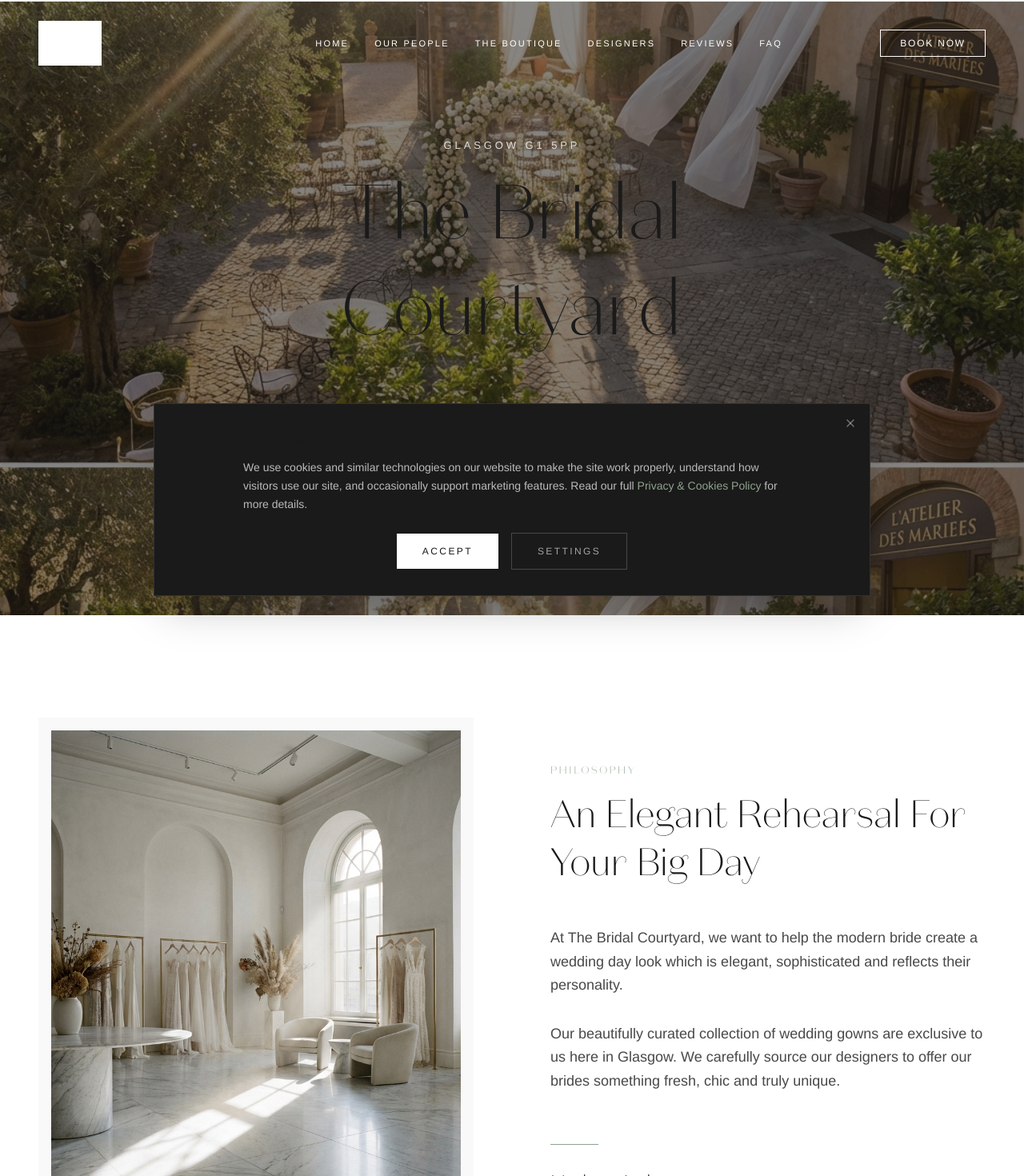
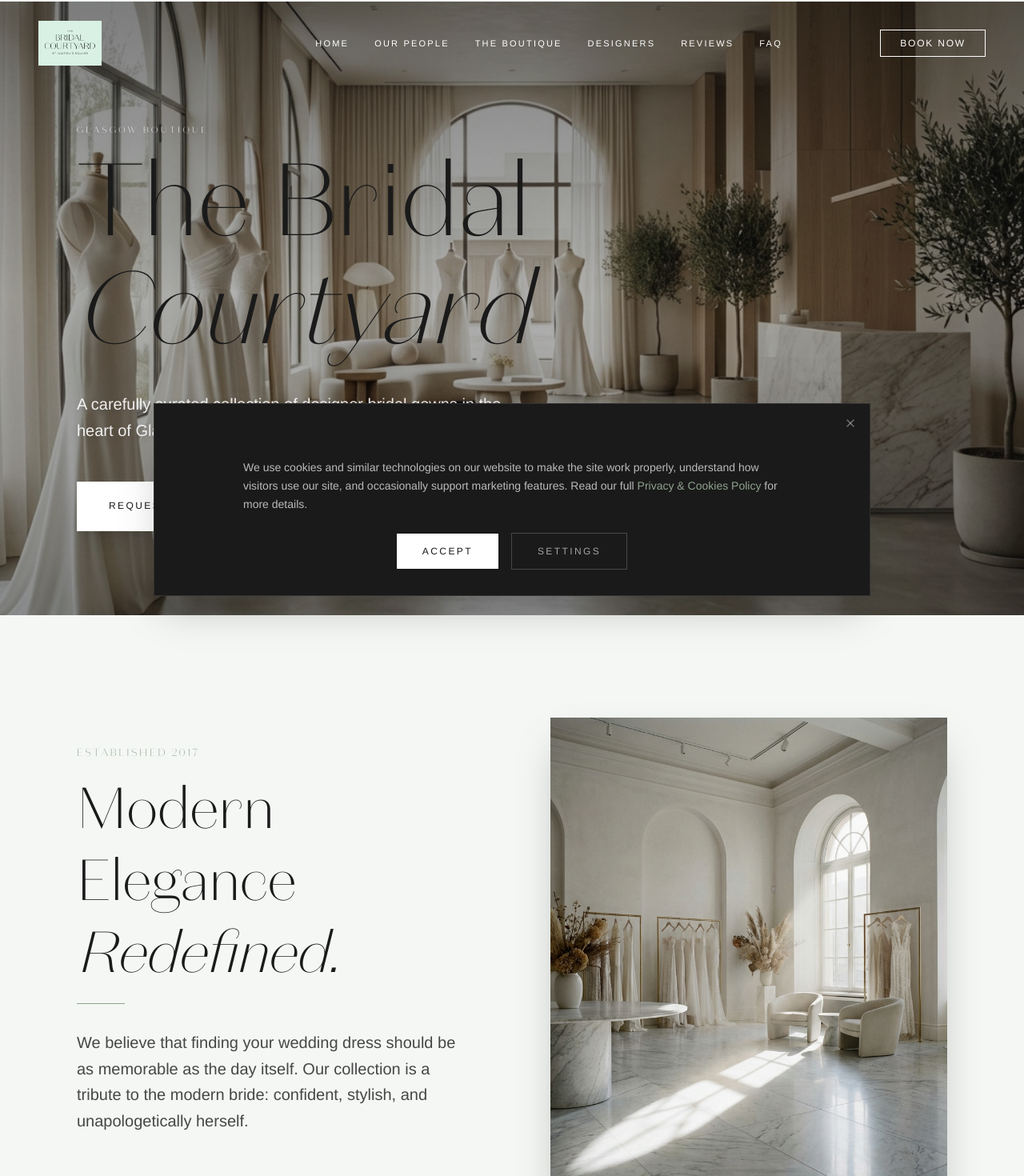
Before and after one commit to AliNMackie/bridalcourtyard, a Next.js app: page / in a window 1280 px wide. Shown: the part 31-1501 px from the top of the page at 80% size. Built offline with nearby package versions, Linux system fonts and the light colour scheme.

Commit message:
fix: restore dress-focused hero, add Reviews to homepage, fix logo visibility, and correct branding typos

```diff
--- a/src/app/page.tsx
+++ b/src/app/page.tsx
@@ -2,6 +2,7 @@
 import Hero from "@/components/Hero";
 import About from "@/components/About";
 import Designers from "@/components/Designers";
+import ReviewsSection from "@/components/ReviewsSection";
 import MeetLindsay from "@/components/MeetLindsay";
 import { Metadata } from "next";
 
@@ -16,6 +17,7 @@
       <Hero />
       <About />
       <Designers />
+      <ReviewsSection />
       <MeetLindsay />
     </main>
   );
--- a/src/components/About.tsx
+++ b/src/components/About.tsx
@@ -1,57 +1,61 @@
 
 "use client";
 
+import { Section } from "./ui/Section";
+import { motion } from "framer-motion";
 import Image from "next/image";
-import { motion } from "framer-motion";
 
 export default function About() {
   return (
-    <section className="bg-white py-24 md:py-32 overflow-hidden">
-      <div className="max-w-7xl mx-auto px-6 md:px-12 grid md:grid-cols-2 gap-16 md:gap-24">
+    <Section id="about" className="bg-sage-light py-24 md:py-32 overflow-hidden border-b border-gray-100">
+      <div className="max-w-7xl mx-auto px-6 md:px-12">
+        <div className="grid md:grid-cols-2 gap-16 md:gap-24 items-center">
+
+          <motion.div
+            initial={{ opacity: 0, y: 30 }}
+            whileInView={{ opacity: 1, y: 0 }}
+            transition={{ duration: 1 }}
+            viewport={{ once: true }}
+            className="space-y-8"
+          >
+            <div className="space-y-4">
+              <span className="eyebrow">Established 2017</span>
+              <h2 className="font-display text-4xl md:text-5xl lg:text-7xl text-charcoal leading-tight">
+                Modern Elegance <br />
+                <span className="italic">Redefined.</span>
+              </h2>
+              <div className="sage-rule" />
+            </div>
+
+            <p className="font-body text-lg md:text-xl text-charcoal/80 leading-relaxed max-w-xl font-light">
+              We believe that finding your wedding dress should be as memorable as the day itself. Our collection is a tribute to the modern bride: confident, stylish, and unapologetically herself.
+            </p>
+
+            <div className="flex items-center space-x-6 pt-4">
+              <div className="w-12 h-[1px] bg-sage" />
+              <p className="font-body text-[11px] uppercase tracking-[0.3em] text-sage font-medium">
+                The Bridal Courtyard
+              </p>
+            </div>
+          </motion.div>
 
           <motion.div
             initial={{ opacity: 0, scale: 0.95 }}
             whileInView={{ opacity: 1, scale: 1 }}
-          transition={{ duration: 1.2 }}
+            transition={{ duration: 1 }}
             viewport={{ once: true }}
-          className="relative aspect-[4/5] bg-luxury-gray"
+            className="relative aspect-[4/5] bg-white shadow-2xl overflow-hidden"
           >
             <Image
               src="/about-cinematic.png"
-            alt="Bridal Courtyard Atmosphere"
+              alt="Inside our Glasgow Boutique"
               fill
-            className="object-cover p-4"
+              className="object-cover"
             />
-          <div className="absolute -bottom-8 -right-8 w-48 h-48 border border-sage/20 -z-10" />
+            <div className="absolute inset-0 bg-sage/5 mix-blend-multiply" />
           </motion.div>
-
-        <div className="flex flex-col justify-center space-y-12">
-          <div className="space-y-6">
-            <span className="eyebrow">Philosophy</span>
-            <h2 className="font-display text-4xl md:text-5xl text-charcoal leading-tight">
-              An Elegant Rehearsal For Your Big Day
-            </h2>
-          </div>
-
-          <div className="space-y-8 font-body font-light text-charcoal/80 text-lg leading-relaxed">
-            <p>
-              At The Bridal Courtyard, we want to help the modern bride create a wedding day look which is elegant, sophisticated and reflects their personality.
-            </p>
-            <p>
-              Our beautifully curated collection of wedding gowns are exclusive to us here in Glasgow. We carefully source our designers to offer our brides something fresh, chic and truly unique.
-            </p>
-          </div>
-
-          <div className="pt-4">
-            <div className="sage-rule mb-8" />
-            <div className="space-y-2">
-              <p className="font-display text-2xl text-charcoal">Lindsay Jackson</p>
-              <p className="font-body text-[11px] uppercase tracking-widest text-sage">Founder & Creative Director</p>
         </div>
       </div>
-        </div>
-
-      </div>
-    </section>
+    </Section>
   );
 }
--- a/src/components/Footer.tsx
+++ b/src/components/Footer.tsx
@@ -78,7 +78,7 @@
 
           <div className="pt-8 border-t border-white/5">
             <p className="text-[10px] font-body font-light uppercase tracking-widest text-white/40">
-              © 2020 BRIDAL COURT YARD. ALL RIGHTS RESERVED
+              © 2026 THE BRIDAL COURTYARD. ALL RIGHTS RESERVED
             </p>
           </div>
         </div>
--- a/src/components/Hero.tsx
+++ b/src/components/Hero.tsx
@@ -1,60 +1,79 @@
 
 "use client";
 
+import { Section } from "./ui/Section";
+import { motion } from "framer-motion";
+import Link from "next/link";
 import Image from "next/image";
-import Link from "next/link";
-import { motion } from "framer-motion";
 
 export default function Hero() {
   return (
-    <section className="relative h-screen flex items-center justify-center overflow-hidden bg-charcoal">
-      {/* Background Image with Overlay */}
-      <div className="absolute inset-0 z-0 group">
+    <Section id="home" className="relative h-screen min-h-[700px] p-0 overflow-hidden flex items-center">
+      {/* Background Image with Parallax-like Zoom */}
+      <motion.div
+        initial={{ scale: 1.1 }}
+        animate={{ scale: 1 }}
+        transition={{ duration: 10, ease: "easeOut" }}
+        className="absolute inset-0 z-0"
+      >
         <Image
-          src="/hero-cinematic.png"
-          alt="The Bridal Courtyard"
+          src="/hero.png"
+          alt="Luxury Bridal Boutique Glasgow"
           fill
-          className="object-cover transition-transform duration-1000 group-hover:scale-105 opacity-60"
+          className="object-cover"
           priority
         />
-        <div className="absolute inset-0 bg-charcoal/20" />
-      </div>
+        {/* Multi-layered Premium Overlays */}
+        <div className="absolute inset-0 bg-charcoal/30 bg-gradient-to-b from-charcoal/40 via-transparent to-charcoal/20" />
+        <div className="absolute inset-0 bg-sage/5 mix-blend-multiply" />
+      </motion.div>
 
+      <div className="max-w-7xl mx-auto px-6 md:px-12 relative z-10 w-full pt-20">
+        <div className="max-w-4xl">
           <motion.div
             initial={{ opacity: 0, y: 30 }}
             animate={{ opacity: 1, y: 0 }}
             transition={{ duration: 1, delay: 0.5 }}
-        className="relative z-10 max-w-4xl mx-auto text-center space-y-10 px-6"
+            className="space-y-8"
           >
             <div className="space-y-4">
-          <span className="block text-[13px] uppercase tracking-[0.3em] text-white/80 font-light">
-            Glasgow G1 5PP
-          </span>
-          <h1 className="font-display text-5xl md:text-7xl lg:text-8xl text-white leading-tight">
-            The Bridal Courtyard
+              <span className="eyebrow !text-white !tracking-[0.3em] !text-[11px] drop-shadow-sm">Glasgow Boutique</span>
+              <h1 className="text-6xl md:text-7xl lg:text-9xl text-white font-display leading-[1.1] md:leading-[1.05] drop-shadow-2xl">
+                The Bridal <br className="hidden md:block" />
+                <span className="italic font-light">Courtyard</span>
               </h1>
             </div>
 
-        <div className="flex flex-col md:flex-row items-center justify-center gap-8 pt-4">
+            <p className="font-body text-lg md:text-xl text-white/90 max-w-xl leading-relaxed font-light drop-shadow-md">
+              A carefully curated collection of designer bridal gowns in the heart of Glasgow&apos;s historic St Andrew&apos;s Square.
+            </p>
+
+            <div className="flex flex-col sm:flex-row gap-6 pt-4">
               <Link
                 href="/contact"
-            className="bg-white text-charcoal px-10 py-5 text-[13px] uppercase tracking-[0.2em] font-medium hover:bg-sage hover:text-white transition-all duration-300 shadow-xl"
+                className="bg-white text-charcoal px-10 py-5 text-[12px] uppercase tracking-[0.2em] font-medium hover:bg-sage hover:text-white transition-all duration-300 shadow-xl text-center"
               >
                 Request Appointment
               </Link>
+              <Link
+                href="/designers"
+                className="bg-transparent border border-white/40 text-white backdrop-blur-sm px-10 py-5 text-[12px] uppercase tracking-[0.2em] font-medium hover:bg-white hover:text-charcoal transition-all duration-300 text-center"
+              >
+                Explore Designers
+              </Link>
             </div>
           </motion.div>
+        </div>
+      </div>
 
-      {/* Scroll Indicator */}
+      {/* Floating Scroll Indicator */}
       <motion.div
-        initial={{ opacity: 0 }}
-        animate={{ opacity: 1 }}
-        transition={{ delay: 1.5, duration: 1 }}
-        className="absolute bottom-12 left-1/2 -translate-x-1/2 flex flex-col items-center gap-4"
+        animate={{ y: [0, 12, 0] }}
+        transition={{ duration: 2, repeat: Infinity, ease: "easeInOut" }}
+        className="absolute bottom-12 left-1/2 -translate-x-1/2 z-10 hidden md:block"
       >
-        <span className="text-[10px] uppercase tracking-[0.4em] text-white/40 font-light">Scroll</span>
-        <div className="w-[1px] h-12 bg-gradient-to-down from-white/40 to-transparent" />
+        <div className="w-[1px] h-16 bg-gradient-to-b from-white to-transparent" />
       </motion.div>
-    </section>
+    </Section>
   );
 }
--- a/src/components/Navbar.tsx
+++ b/src/components/Navbar.tsx
@@ -45,8 +45,7 @@
             className="transition-opacity hover:opacity-80"
           >
             <div className={cn(
-              "relative w-48 h-12 md:w-56 md:h-14 transition-all duration-500",
-              !isScrolled && "brightness-0 invert"
+              "relative w-48 h-12 md:w-56 md:h-14 transition-all duration-500"
             )}>
               <Image
                 src="/logo/logo.png"
--- a/src/data/testimonials.ts
+++ b/src/data/testimonials.ts
@@ -18,7 +18,7 @@
   },
   {
     author: "Ciara",
-    text: "Lindsey and Simone are the nicest people to deal with and go over and above their job role. They are so welcoming, caring and know exactly how to make people feel. We found the perfect dress for my sister at very short notice and they did everything to accommodate her."
+    text: "Lindsay and Simone are the nicest people to deal with and go over and above their job role. They are so welcoming, caring and know exactly how to make people feel. We found the perfect dress for my sister at very short notice and they did everything to accommodate her."
   },
   {
     author: "Jess",
```
Also changed, not shown: src/components/BoutiqueContent.tsx (+49 -60 lines), public/icon.png (added), public/manifest.json. Lines whose indentation alone changed are shown as unchanged.
